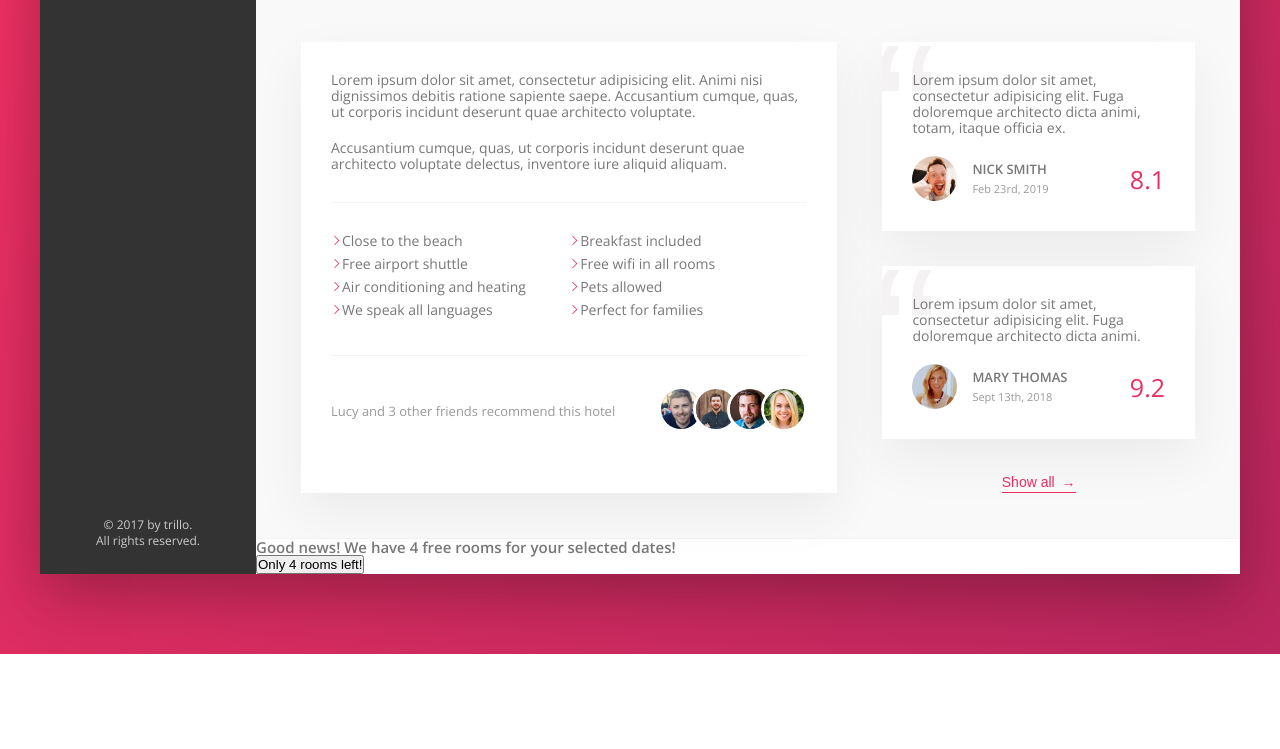
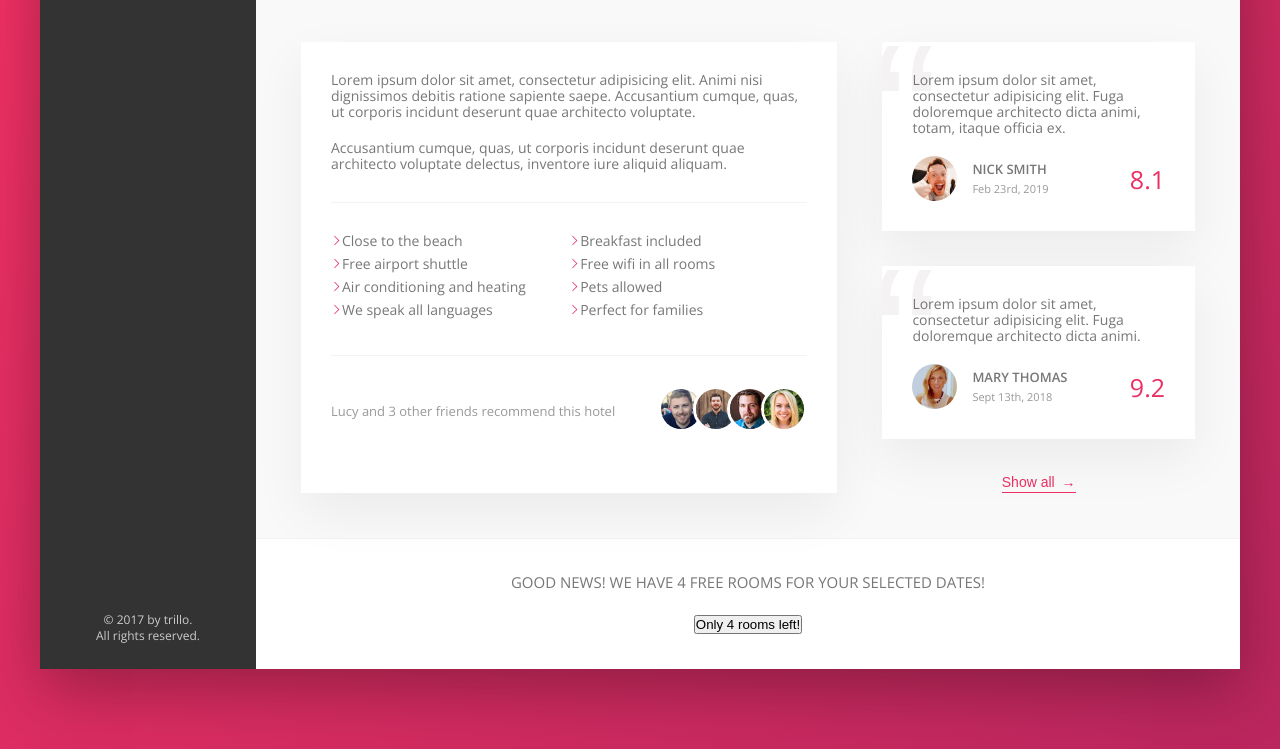
Before and after one commit to mlbakke/udemy-css-sass-projects, a website: page trillo/index.html in a window 1280 px wide. Shown: the part 585-1334 px from the top of the page. Before the commit the page ends 1239 px from the top, so only its background shows below. Drawn offline with nearby package versions, Linux system fonts and the light colour scheme.

Commit message:
Compiled sass
CTA added

```diff
--- a/trillo/css/style.css
+++ b/trillo/css/style.css
@@ -328,6 +328,15 @@ body {
     color: var(--color-light-2);
     z-index: 1; }
 
+.cta {
+  padding: 3.5rem 0;
+  text-align: center; }
+  .cta__book-now {
+    font-size: 1.5rem;
+    font-weight: 300;
+    text-transform: uppercase;
+    margin-bottom: 2.5rem; }
+
 .container {
   max-width: 120rem;
   margin: 8rem auto;
```
